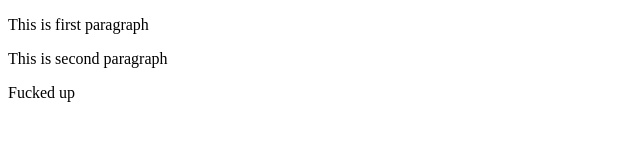
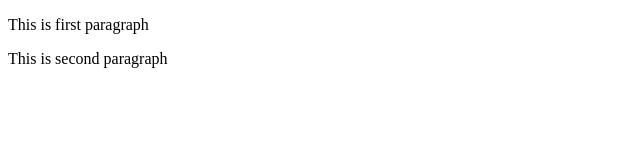
Before and after one commit to shubhamk-code/git-test1, a plain HTML site: page index.html in a window 1280 px wide. Shown: the full height of the page, 0-640 px from the left. Drawn offline with Linux system fonts and the light colour scheme.

Commit message:
Update index.html

```diff
--- a/index.html
+++ b/index.html
@@ -5,7 +5,7 @@
     <title>Git-Test</title>
     <p>This is  first paragraph</p>
     <p>This is second paragraph</p>
-    <p>Fucked up</p>
+
 </head>
 
 <body>
```
